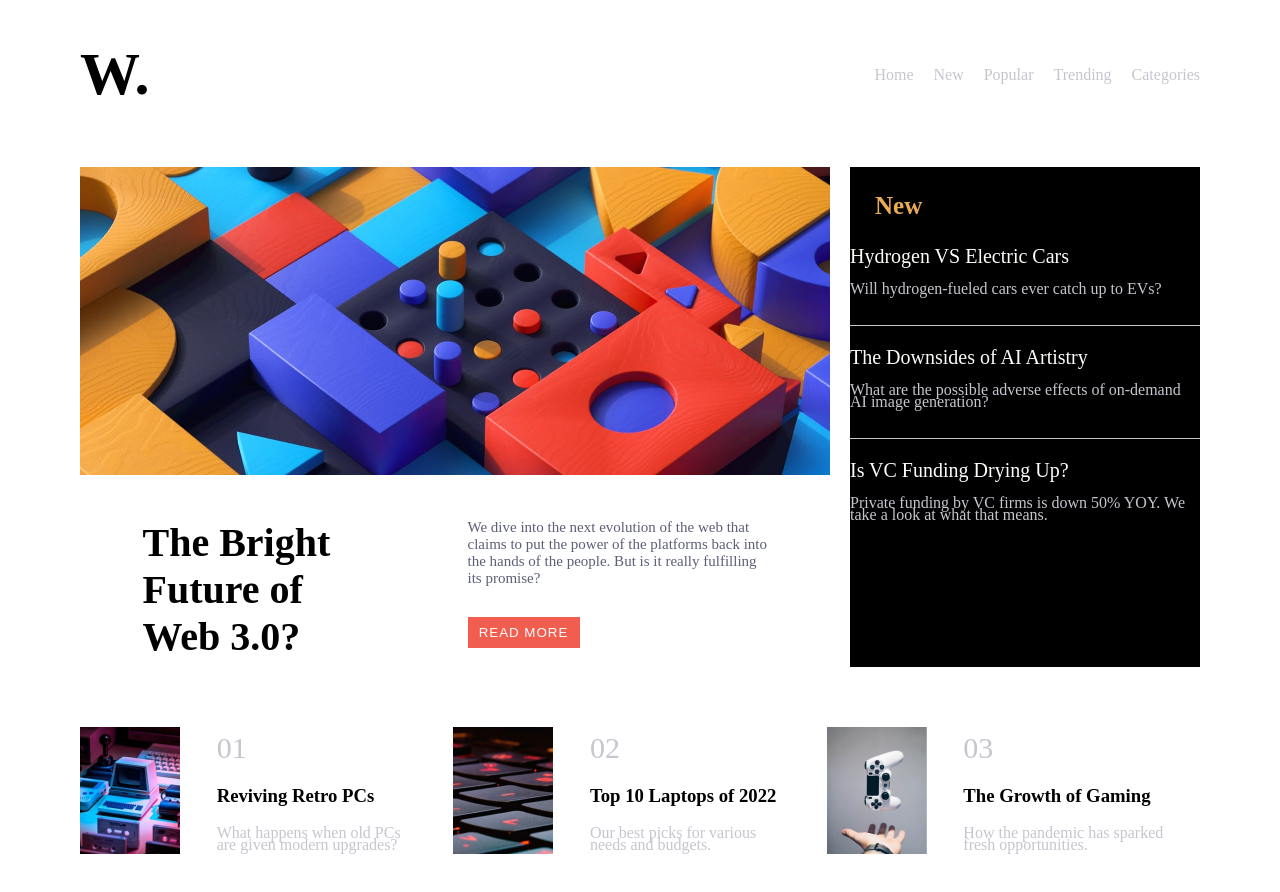
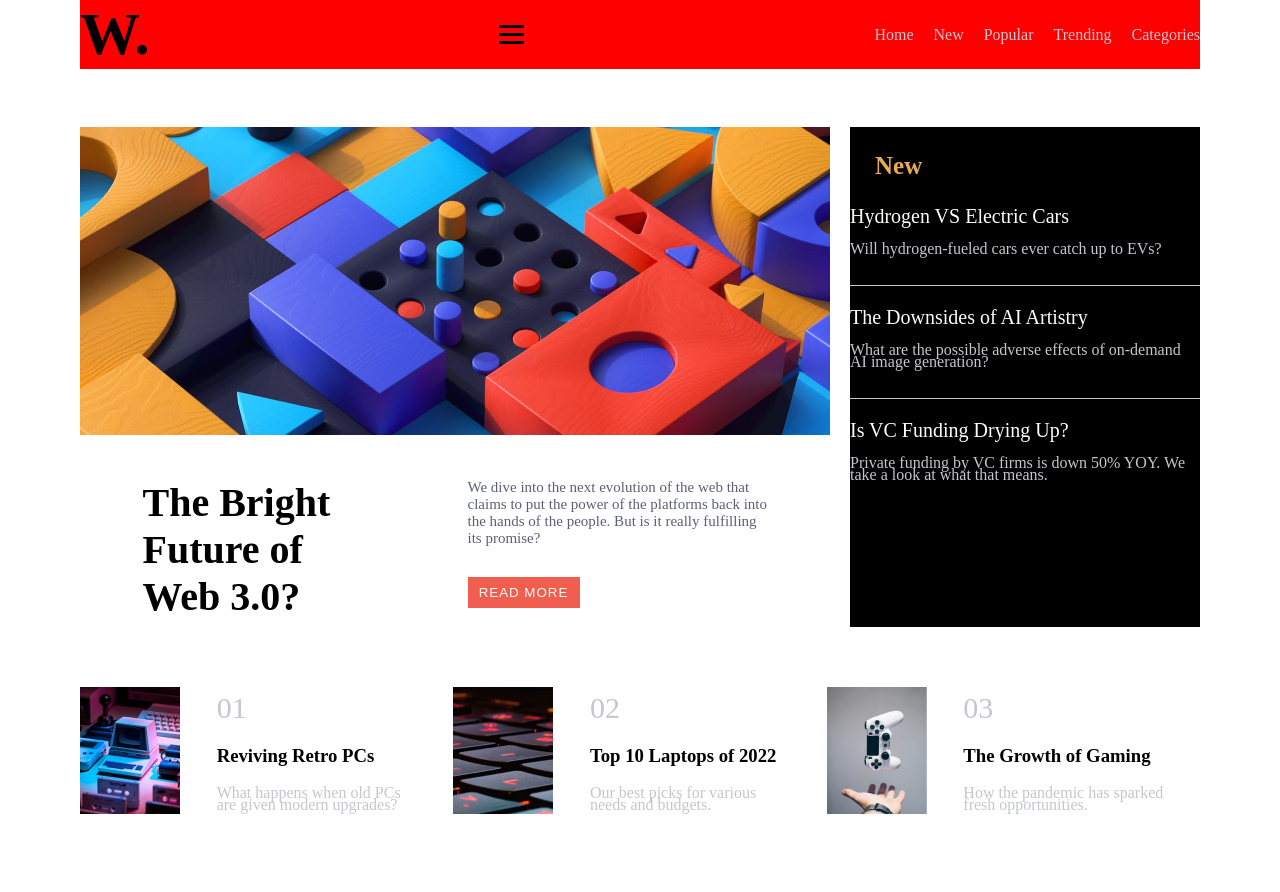
Before and after one commit to Winniewambui/news-homepage, a plain HTML site: page index.html in a window 1280 px wide. Drawn offline with Linux system fonts and the light colour scheme.

Commit message:
fix: fixing bugs

```diff
--- a/app.js
+++ b/app.js
@@ -0,0 +1,6 @@
+const hamburger = document.querySelector('.hamburger');
+const navbar = document.querySelector('.navbar');
+
+hamburger.addEventListener('click', ()=>{
+    navbar.classList.toggle('hide');
+})
--- a/index.html
+++ b/index.html
@@ -10,14 +10,21 @@
 <body>
     <main>
         <nav>
-            <div class="logo"><b> W.</b></div>
-            <ul class="navbar">
+            <a href="index.html" class="logo"><b> W.</b></a>
+
+            <div class="hamburger">
+                <span class="bar"></span>
+                <span class="bar"></span>
+                <span class="bar"></span>
+             </div>
+            <ul class="navbar hide">
               <li><a href="/"> home</a></li>
               <li><a href="/"> new </a></li>
               <li><a href="/"> popular</a></li>
               <li><a href="/"> trending</a></li>
               <li><a href="/"> categories</a></li>
             </ul>
+
         </nav>
         <div class="container">
         <section>
--- a/style.css
+++ b/style.css
@@ -8,12 +8,32 @@ main{
     margin: auto;
 }
 nav{
+    background-color: red;
     display: flex;
+    align-items: center;
     justify-content: space-between;
     margin-top: 40px;
+    width: 100%;
+    margin: auto;
 }
 .logo{
     font-size: 60px;
+    color: #000;
+    text-decoration: none;
+}
+.hamburger{
+    display: none;
+    cursor: pointer;
+}
+.bar{
+    display: block;
+    width: 25px;
+    height: 3px;
+    margin: 5px auto;
+    /* -webkit-transition: all 0.3s ease;
+    transition: all 0.3s ease; */
+    background-color: black;
+    /* color: black; */
 }
 .navbar{
     display: flex;
@@ -169,3 +189,8 @@ h3:hover{
     color:hsl(5, 85%, 63%);
     cursor: pointer;
 }
+@media(min-width: 768px){
+    .hamburger{
+        display: block;
+    }
+}
```
